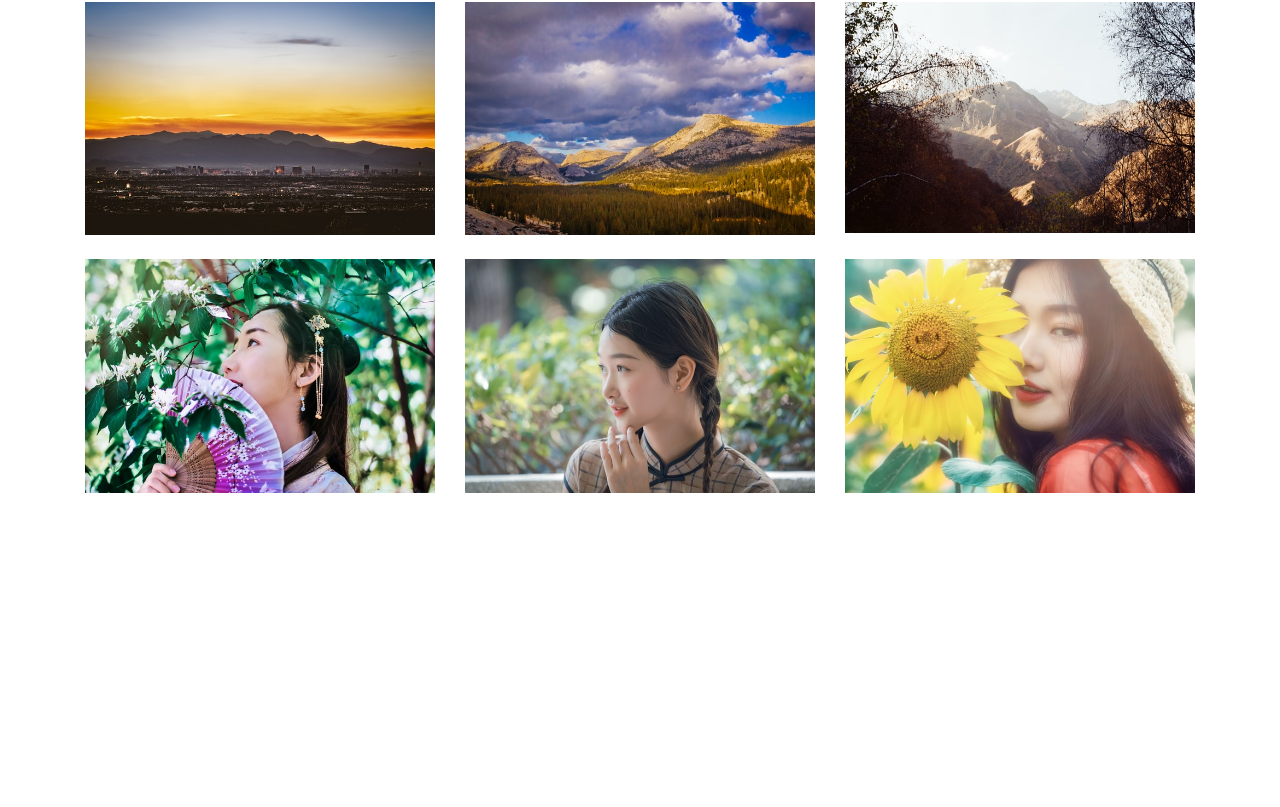
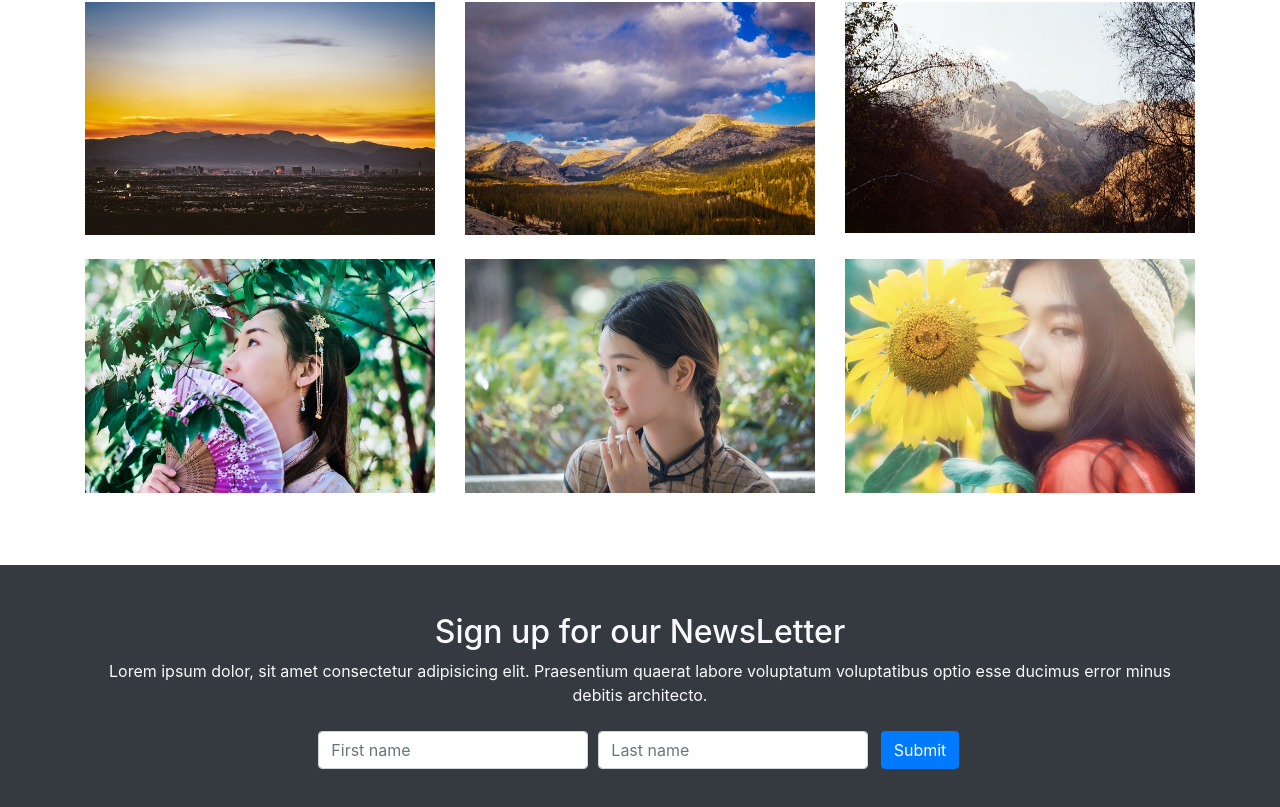
Before and after one commit to ing-arriola/company-site, a React (Create React App) app: page / in a window 1280 px wide. Shown: the part 1727-2534 px from the top of the page. Before the commit the page ends 2292 px from the top, so only its background shows below. Built offline with nearby package versions, Linux system fonts and the light colour scheme.

Commit message:
added newsLetter component

```diff
--- a/src/App.js
+++ b/src/App.js
@@ -6,6 +6,7 @@ import IconSection from "./Containers/IconSection";
 import Home from "./Containers/Home";
 import VideoContainer from "./Containers/VideoContainer";
 import Gallery from "./Components/Gallery";
+import NewsLetter from "./Components/NewsLetter";
 function App() {
   return (
     <div className="App">
@@ -15,6 +16,7 @@ function App() {
       <Home />
       <VideoContainer />
       <Gallery />
+      <NewsLetter />
     </div>
   );
 }
--- /dev/null
+++ b/src/Components/NewsLetter.js
@@ -0,0 +1,39 @@
+import React from "react";
+import { Container, Col, Row, Form, Button } from "react-bootstrap";
+
+const NewsLetter = () => {
+  return (
+    <section className="bg-dark p-5 text-light text-center ">
+      <Container>
+        <Row>
+          <Col>
+            <h2>Sign up for our NewsLetter</h2>
+            <p>
+              Lorem ipsum dolor, sit amet consectetur adipisicing elit.
+              Praesentium quaerat labore voluptatum voluptatibus optio esse
+              ducimus error minus debitis architecto.
+            </p>
+
+            <Form>
+              <Form.Row className=" justify-content-center ">
+                <Col md={3} className="my-2">
+                  <Form.Control placeholder="First name" />
+                </Col>
+                <Col md={3} className="my-2">
+                  <Form.Control placeholder="Last name" />
+                </Col>
+                <Col md={1} className="my-2">
+                  <Button variant="primary" type="submit">
+                    Submit
+                  </Button>
+                </Col>
+              </Form.Row>
+            </Form>
+          </Col>
+        </Row>
+      </Container>
+    </section>
+  );
+};
+
+export default NewsLetter;
```
